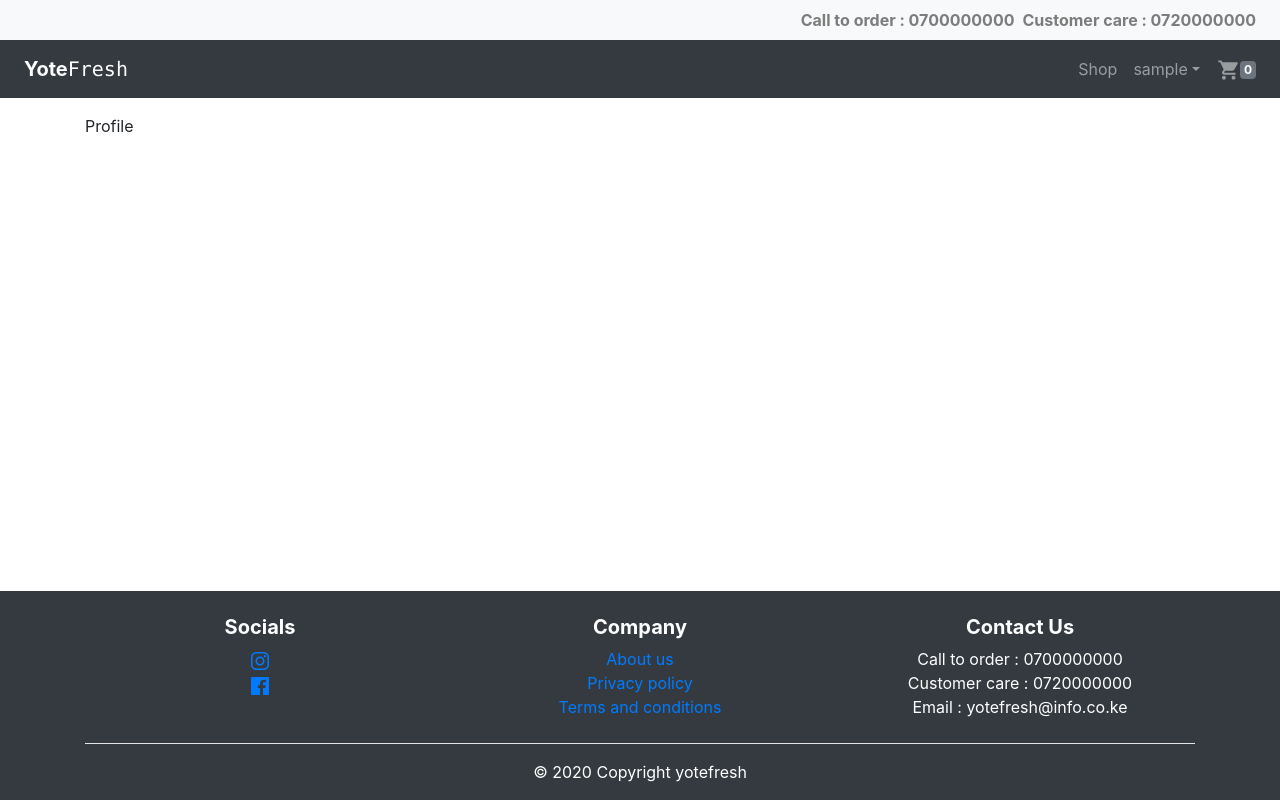
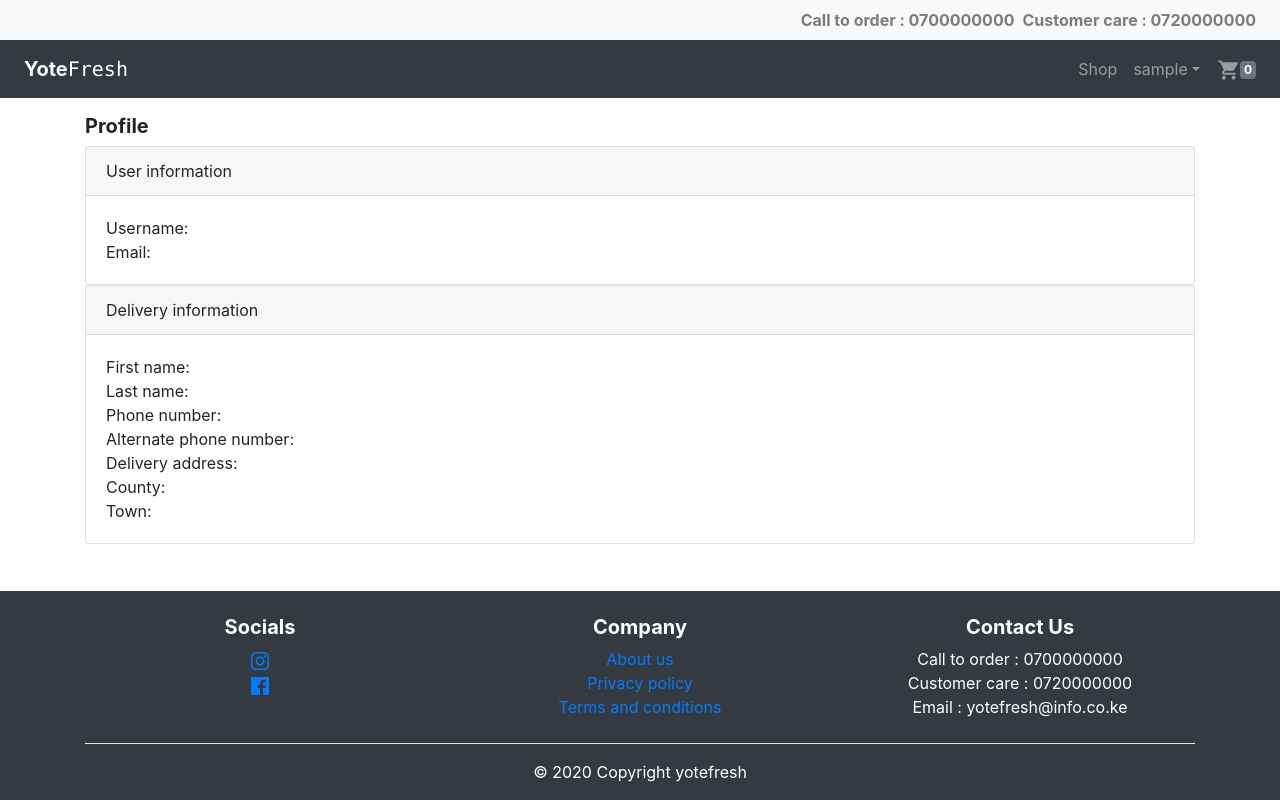
Before and after one commit to c-yator/react-client, a React (Create React App) app: page /profile in a window 1280 px wide. Built offline with nearby package versions, Linux system fonts and the light colour scheme; sample sign-in values are in the browser's storage.

Commit message:
added basic profile page

```diff
--- a/src/components/pages/Login.jsx
+++ b/src/components/pages/Login.jsx
@@ -8,6 +8,7 @@ import {
 	Input,
 	FormText,
 	FormFeedback,
+	Container,
 } from 'reactstrap';
 import { Link } from 'react-router-dom';
 import { useForm } from 'react-hook-form';
@@ -27,7 +28,7 @@ function Login() {
 		dispatch(login(values));
 	};
 	return (
-		<div className="container py-3 ">
+		<Container className="py-3 ">
 			<h5 className="font-weight-bold">Login</h5>
 
 			<Form onSubmit={handleSubmit(onSubmit)}>
@@ -72,7 +73,7 @@ function Login() {
 				</FormText>
 				<Button type="submit">Log in</Button>
 			</Form>
-		</div>
+		</Container>
 	);
 }
 
--- a/src/components/pages/Profile.jsx
+++ b/src/components/pages/Profile.jsx
@@ -1,7 +1,31 @@
 import React from 'react';
+import { Container, Card, CardBody, CardHeader } from 'reactstrap';
 
 function Profile() {
-	return <div className="container py-3">Profile</div>;
+	return (
+		<Container className="py-3">
+			<h5 className="font-weight-bold">Profile</h5>
+			<Card>
+				<CardHeader>User information</CardHeader>
+				<CardBody>
+					<div>Username:</div>
+					<div>Email:</div>
+				</CardBody>
+			</Card>
+			<Card>
+				<CardHeader>Delivery information</CardHeader>
+				<CardBody>
+					<div>First name:</div>
+					<div>Last name:</div>
+					<div>Phone number:</div>
+					<div>Alternate phone number:</div>
+					<div>Delivery address:</div>
+					<div>County:</div>
+					<div>Town:</div>
+				</CardBody>
+			</Card>
+		</Container>
+	);
 }
 
 export default Profile;
--- a/src/components/partials/AddressForm.jsx
+++ b/src/components/partials/AddressForm.jsx
@@ -17,9 +17,10 @@ import { setUserAddress } from '../../redux/actions/userActions';
 
 function AddressForm({ onComplete }) {
 	const { address } = useSelector((state) => state.userState);
-	const { register, handleSubmit, errors } = useForm({
+	const { register, handleSubmit, errors, watch } = useForm({
 		defaultValues: address,
 	});
+	const countyValue = watch('county');
 	const dispatch = useDispatch();
 	const onSubmit = (data) => {
 		console.log('clicked');
@@ -163,7 +164,6 @@ function AddressForm({ onComplete }) {
 					id="county"
 					innerRef={register({ required: 'please select your county' })}
 				>
-					<option value="">Select county</option>
 					<option value="Uasin Gishu">Uasin Gishu</option>
 				</Input>
 				<FormFeedback>{errors?.county && errors.county?.message}</FormFeedback>
@@ -177,9 +177,13 @@ function AddressForm({ onComplete }) {
 					id="town"
 					innerRef={register({ required: 'please select your town' })}
 				>
-					<option value="">Select town</option>
-					<option value="Eldoret East">Eldoret east</option>
-					<option value="Eldoret CBD">Eldoret CBD</option>
+					{countyValue === 'Uasin Gishu' && (
+						<>
+							<option value="">Select town</option>
+							<option value="Eldoret East">Eldoret east</option>
+							<option value="Eldoret CBD">Eldoret CBD</option>
+						</>
+					)}
 				</Input>
 				<FormFeedback>{errors?.town && errors.town?.message}</FormFeedback>
 			</FormGroup>
```
